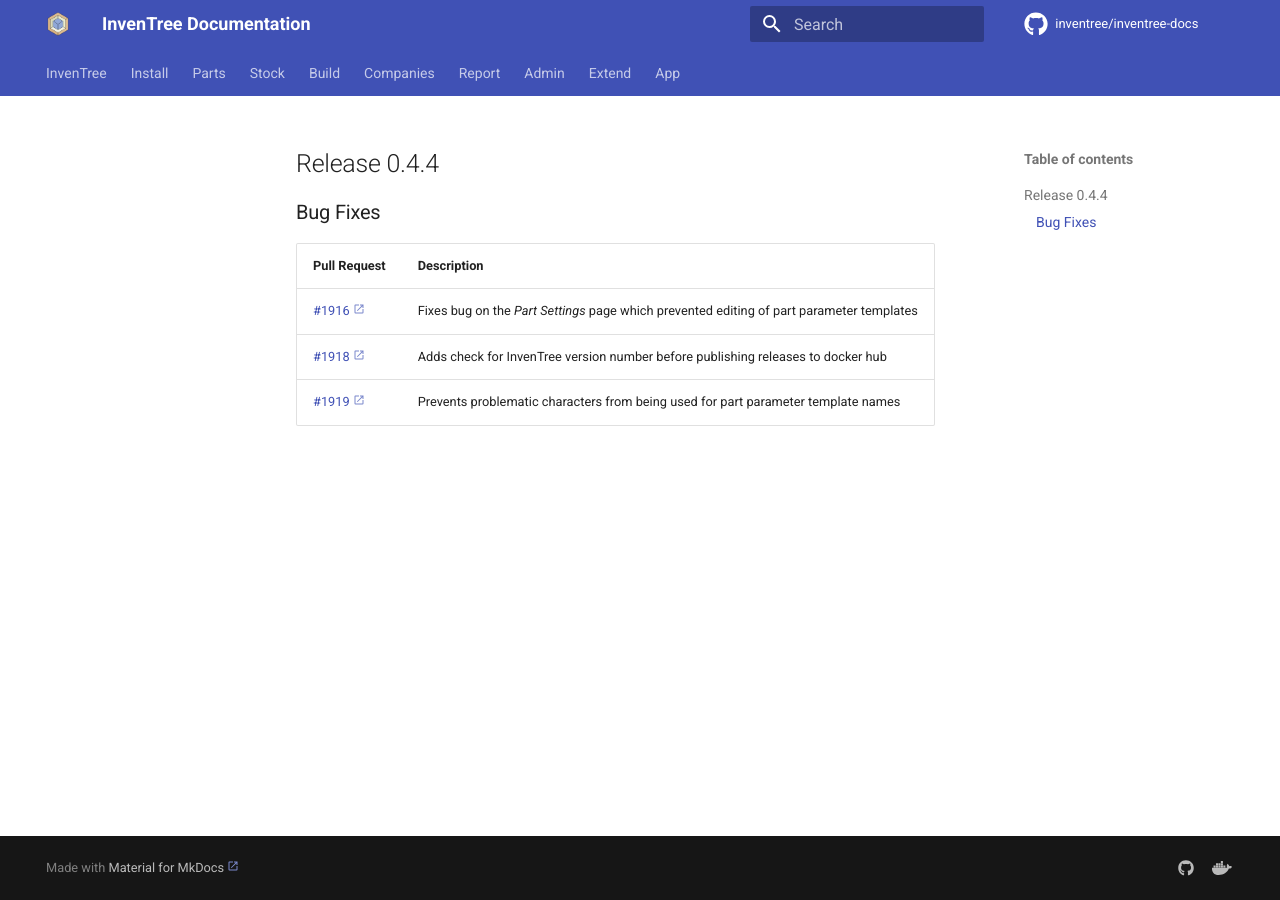
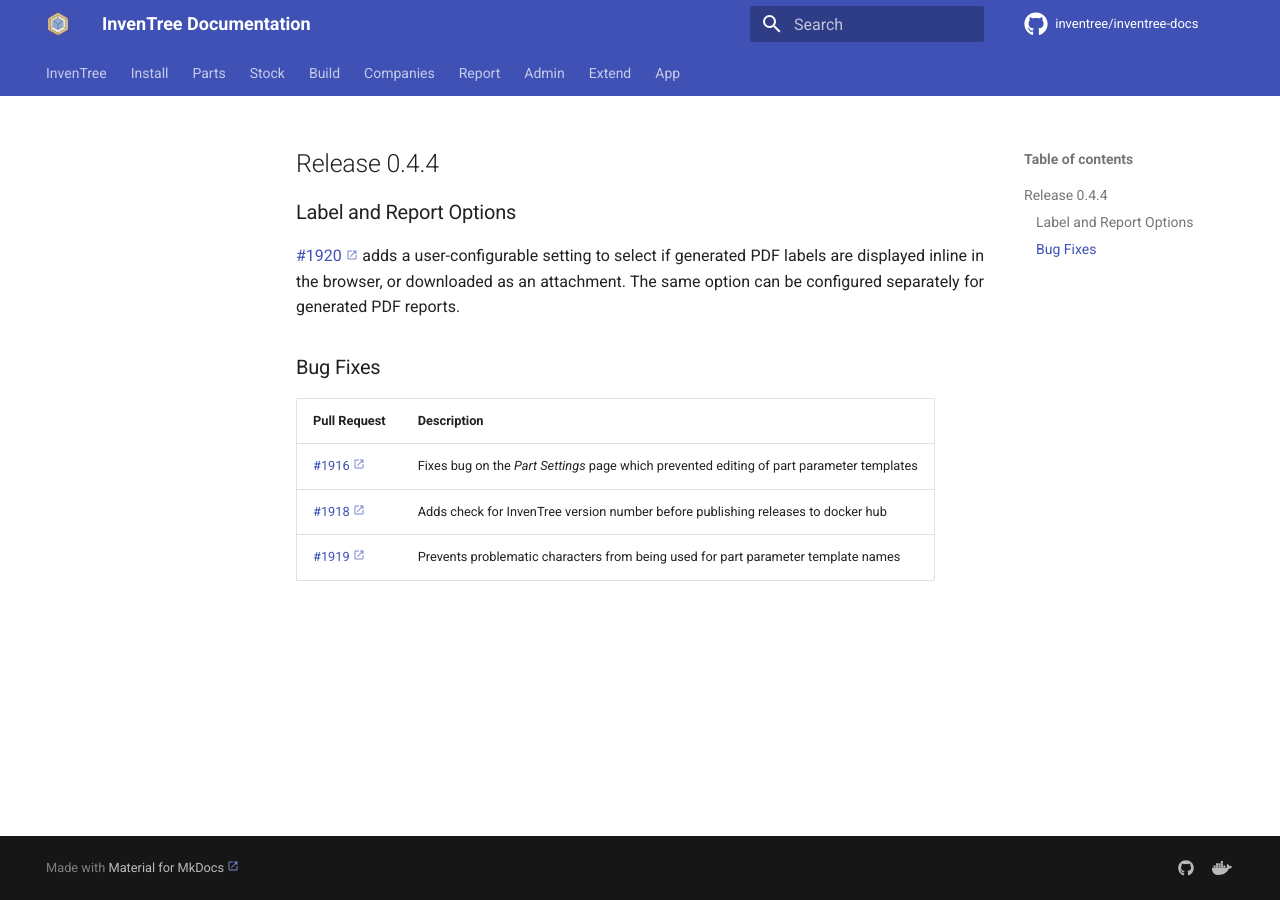
Before and after one commit to inventree/inventree-docs, an MkDocs documentation site: the page built from docs/releases/0.4.4.md, in a window 1280 px wide. Built offline with MkDocs 1.6.1 and Material for MkDocs 9.7.7, drawn with Linux system fonts in a browser that asks for light colours; a script that is not in the unit is left out; comment, search, counter and statistics services are not loaded.

Commit message:
Update 0.4.4.md
https://github.com/inventree/InvenTree/pull/1920

```diff
--- a/docs/releases/0.4.4.md
+++ b/docs/releases/0.4.4.md
@@ -3,6 +3,10 @@ title: Release 0.4.4
 ---
 
 ## Release 0.4.4
+
+### Label and Report Options
+
+[#1920](https://github.com/inventree/InvenTree/pull/1920) adds a user-configurable setting to select if generated PDF labels are displayed inline in the browser, or downloaded as an attachment. The same option can be configured separately for generated PDF reports.
 
 ### Bug Fixes
 
```
